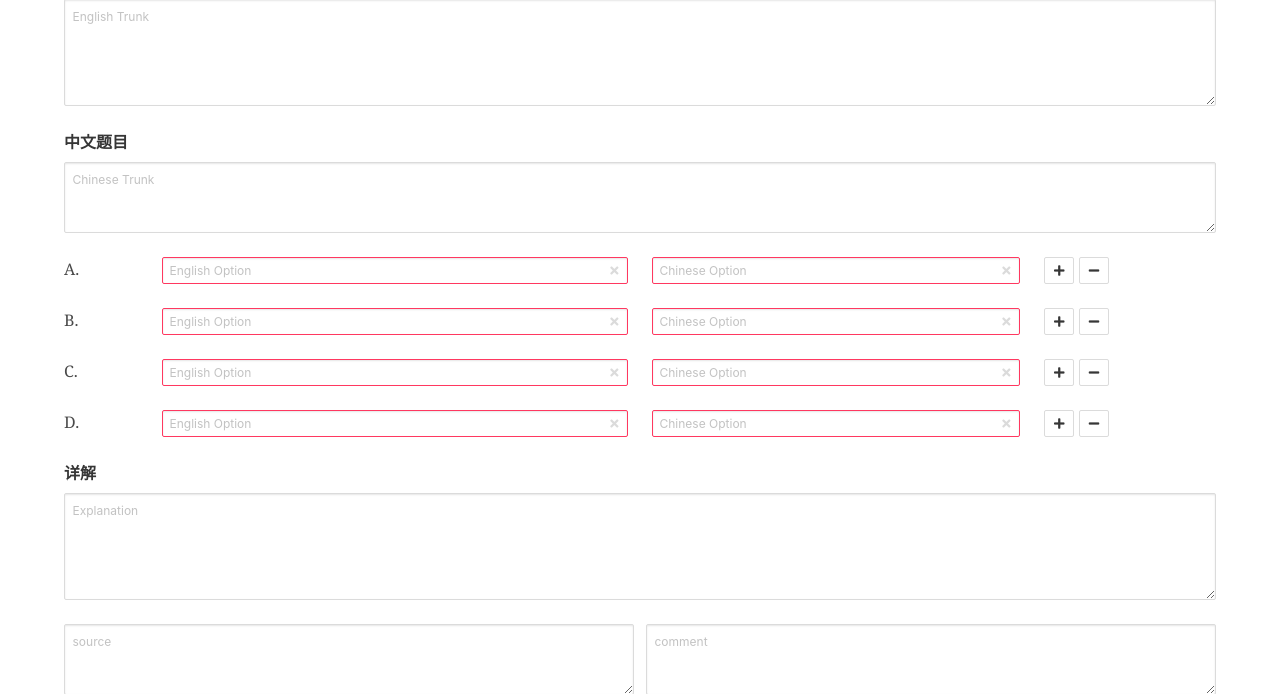
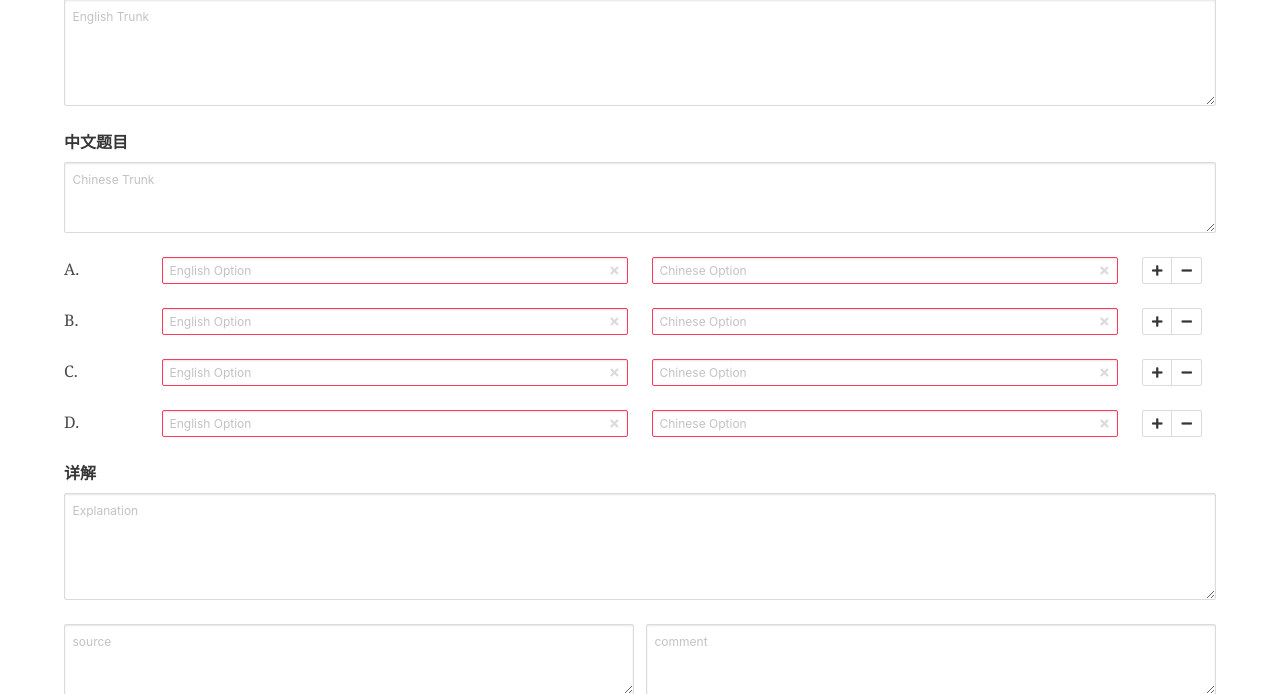
Before and after one commit to starvii/trainier, a Flask app: page /question/edit in a window 1280 px wide. Shown: the part 116-810 px from the top of the page. Run offline with Flask 2, Linux system fonts and the light colour scheme; parts of the project's set-up code (start-up, migrations or seed data) failed here and were passed over; some libraries are stand-ins or nearby versions.

Commit message:
更好的爬虫（但没正式测试） 修改了一些按钮样式

```diff
--- a/template/question/edit.html
+++ b/template/question/edit.html
@@ -61,7 +61,7 @@
                     </span>
                 </p>
             </div>
-            <div class="column is-4">
+            <div class="column is-5">
                 <p class="control has-icons-right">
                     <input class="input is-small" type="text" placeholder="Chinese Option" v-model="opt.cnOption"
                            :class="[opt.isTrue ? 'is-success' : 'is-danger']">
@@ -71,9 +71,11 @@
                     </span>
                 </p>
             </div>
-            <div class="column is-2">
-                <a class="button is-small" @click="insertOption(index)"><i class="fas fa-plus"></i></a>
-                <a class="button is-small" @click="removeOption(index)"><i class="fas fa-minus"></i></a>
+            <div class="column is-1">
+                <div class="buttons has-addons">
+                    <span class="button is-small" @click="insertOption(index)"><i class="fas fa-plus"></i></span>
+                    <span class="button is-small" @click="removeOption(index)"><i class="fas fa-minus"></i></span>
+                </div>
             </div>
         </div>
         <div class="columns">
```
Also changed, not shown: script/crawl_comptiaexamtest.py (+6 -47 lines), template/question/index.html (+8 -10 lines).
